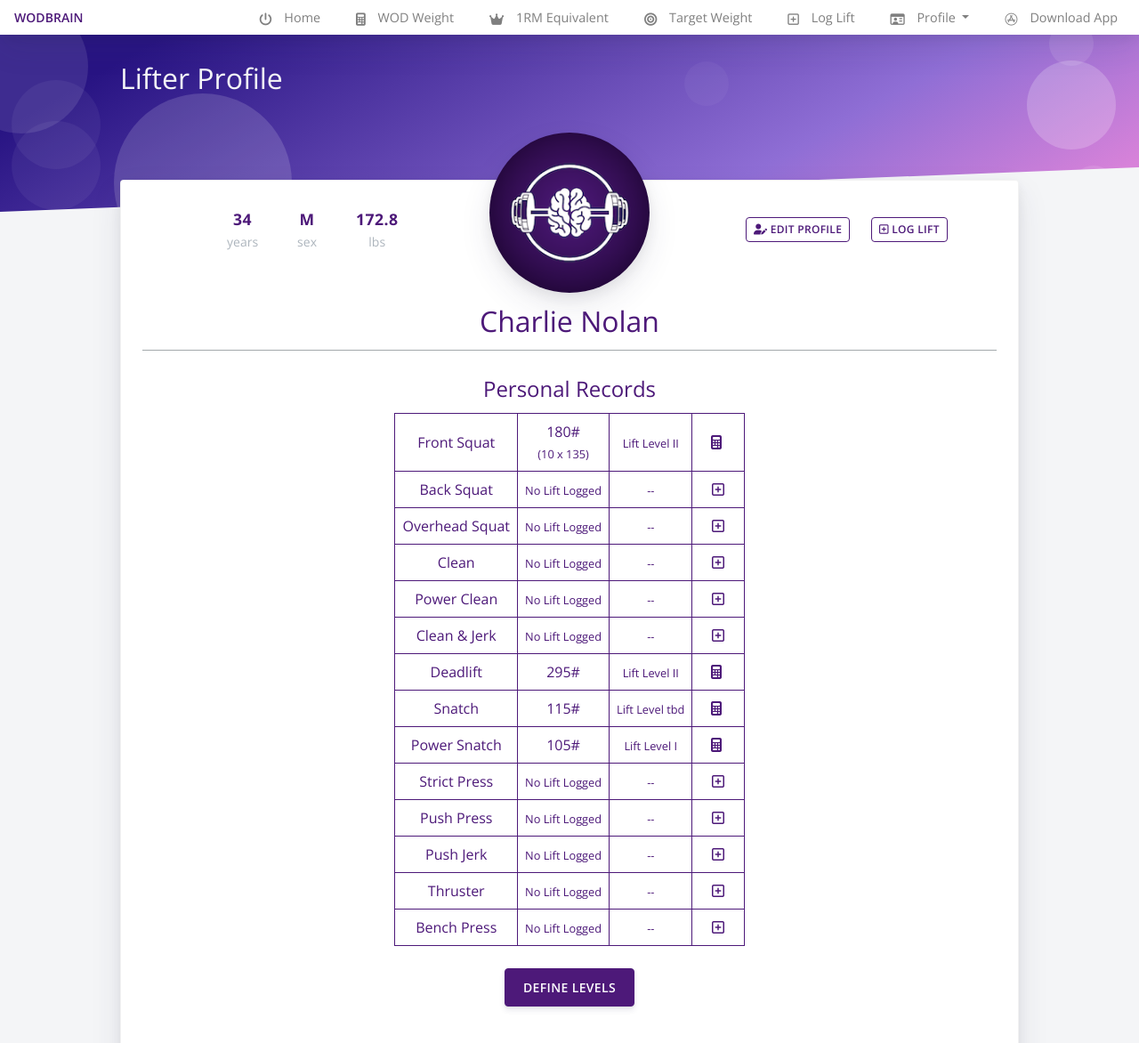
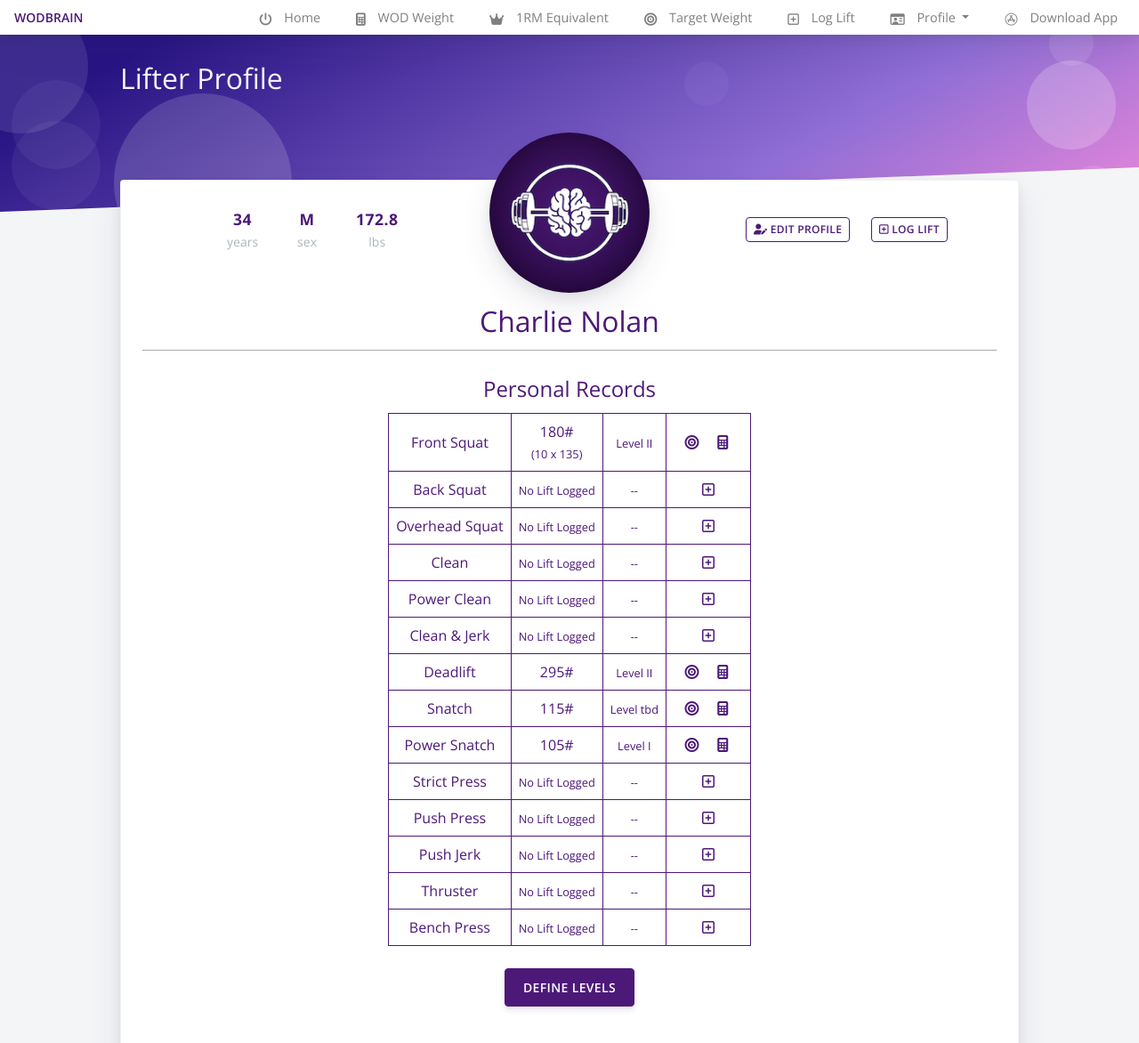
Before and after one commit to nolan887/WODBrain, a Flask app: page /profile in a window 1280 px wide. Shown: the top 1172 px of the page at 89% size. Run offline with Flask 2, Linux system fonts and the light colour scheme; a user stored in the database is signed in; data comes from the database, SQL or seed files in the repository; some libraries are stand-ins or nearby versions.

Commit message:
Target route changed and updated on Profile page.

```diff
--- a/server.py
+++ b/server.py
@@ -471,13 +471,14 @@ def onerme():
         return render_template("1rme.html", page_class="index-page", onermestring=onermestring, onerme=onerme, form=one_rme_form, scrollToAnchor="results", current_user=current_user)
     return render_template("1rme.html", page_class="index-page", form=one_rme_form, onermestring="", current_user=current_user)
 
-@app.route("/targets", methods=["GET","POST"])
-def targets():
+@app.route("/targets/<lift_id>", methods=["GET","POST"])
+def targets(lift_id):
     if current_user.is_authenticated:
         form = TargetWeightForm(
             sex = current_user.sex,
             age = current_user.age,
-            bw = current_user.bw
+            bw = current_user.bw,
+            movement = str(lift_id)
         )
     else:
         form = TargetWeightForm()
--- a/templates/_header.html
+++ b/templates/_header.html
@@ -64,7 +64,7 @@ Coded by www.creative-tim.com
                     <a class="nav-link" href="/onerme"><i class="fas fa-crown"></i> 1RM Equivalent</a>
                 </li>
                 <li class="nav-item">
-                    <a class="nav-link" href="/targets"><i class="fas fa-bullseye"></i> Target Weight</a>
+                    <a class="nav-link" href="/targets/00"><i class="fas fa-bullseye"></i> Target Weight</a>
                 </li>
                 {% if not current_user.is_authenticated: %}
                 <li class="nav-item">
--- a/templates/mobile_splash.html
+++ b/templates/mobile_splash.html
@@ -97,7 +97,7 @@
         <!-- CELL A3 -->
         <div class="row justify-content-center text-center mb-4">
             <div class="col col-6">
-                <a href="/targets">
+                <a href="/targets/00">
                     <div class="card border-white" style="background-image: linear-gradient(315deg, rgba(77,25,121,1), rgba(77,25,121,0.65));">
                         <div class="card-body">
                             <h1 style="color: #fff;"><i class="fas fa-bullseye"></i> </h1>
--- a/templates/profile.html
+++ b/templates/profile.html
@@ -93,10 +93,15 @@
                                             <br><span class="small">({{ pr_journal[name]['rep'] }} x {{ pr_journal[name]['load'] }})</span> {% endif %}
                                         </td>
                                         <td>
-                                            <span class="small">Lift Level {{ pr_journal[name]['level'] }}</span>
+                                            <span class="small"> Level {{ pr_journal[name]['level'] }} </span>
                                         </td>
                                         <td>
-                                            &nbsp;&nbsp;&nbsp;<a href="/wodweight/{{ liftnumbers[name] }}/{{ pr_journal[name]['onerm'] }}"><i class="fas fa-calculator"></i> </a>&nbsp;&nbsp;&nbsp;
+
+
+                                            <!-- TODO: PASS IN LEVEL AND 1RM, ALSO NEED TO UPDATE ROUTING -->
+
+                                            &nbsp;&nbsp;&nbsp;<a href="/targets/{{ liftnumbers[name] }}"><i class="fas fa-bullseye"></i></a> &nbsp;&nbsp;&nbsp;
+                                            <a href="/wodweight/{{ liftnumbers[name] }}/{{ pr_journal[name]['onerm'] }}"><i class="fas fa-calculator"></i> </a>&nbsp;&nbsp;&nbsp;
                                         </td>
                                         {% endif %}
                                     </tr>
```
